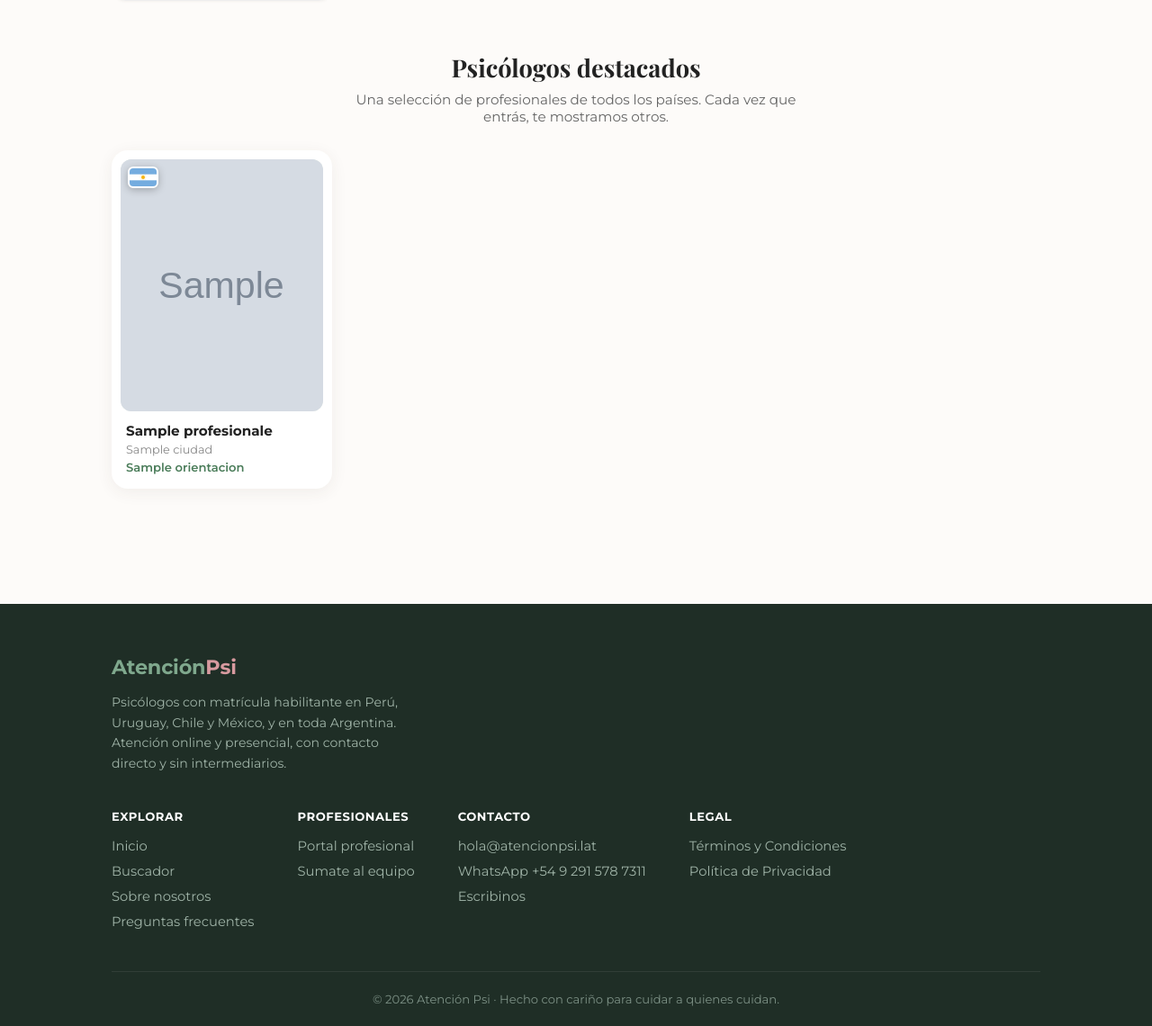
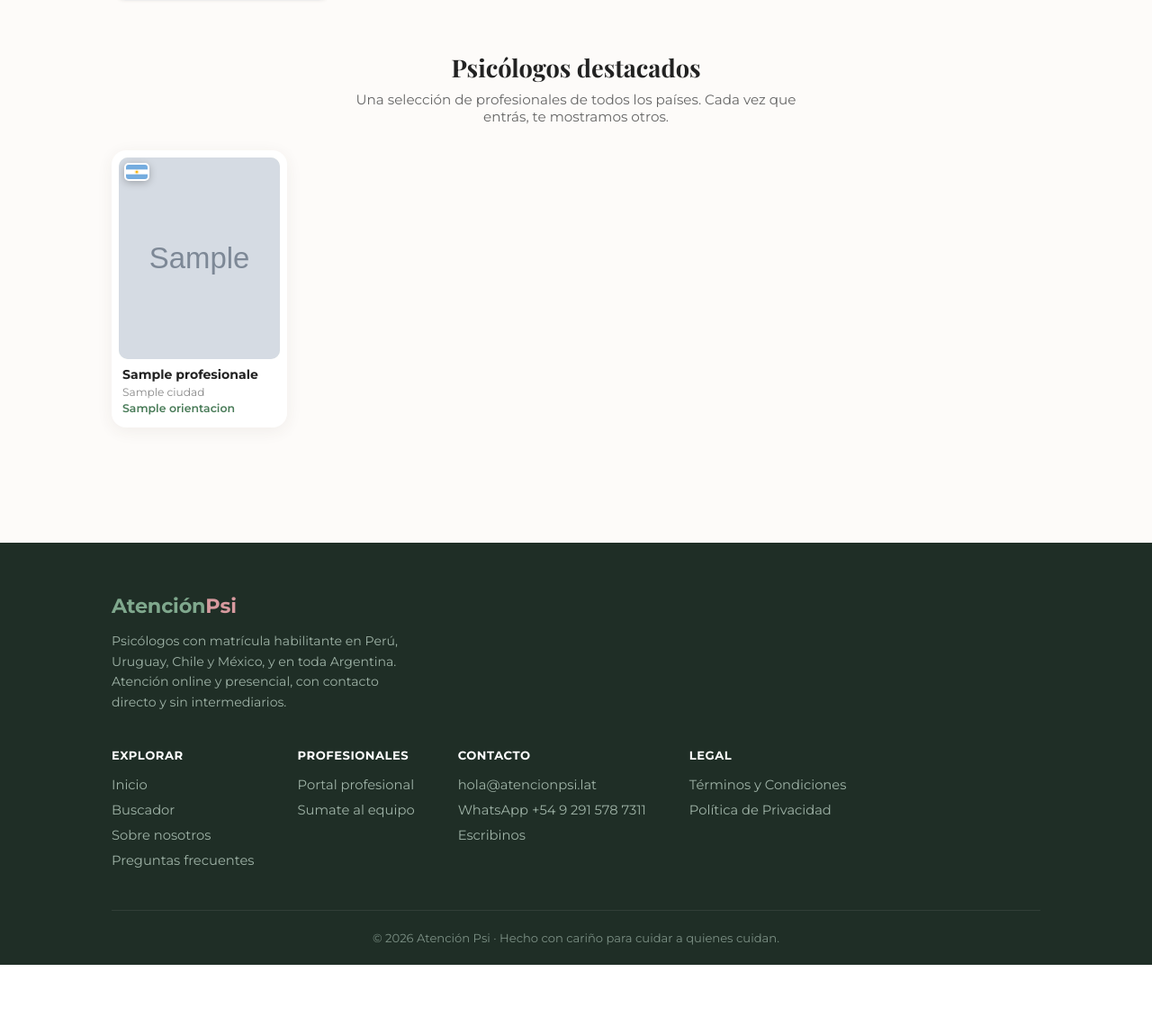
Before and after one commit to LeandroFrattini/atencionpsi-latam, a Django app: page / in a window 1280 px wide. Shown: the part 688-1828 px from the top of the page at 90% size. After the commit the page ends 1760 px from the top, so only its background shows below. Run offline with Django 5.2, Linux system fonts and the light colour scheme; data comes from the database, SQL or seed files in the repository; tables that the repository leaves empty hold one stand-in row (values such as "Sample post"); grey boxes marked "Sample" are stand-in pictures; a database or web service that is not in the repository returns one stand-in record (values such as "Sample title"); data that the repository does not hold is empty.

Commit message:
Inicio: 10 profesionales destacados en 2 filas de 5 (tarjetas más chicas)
Antes 8 en 2 filas de 4. La cantidad vive en CANTIDAD_DESTACADOS_INICIO;
la grilla pasa a 5 columnas con tarjetas más compactas (en celular sigue
en 2 columnas). Sube la versión del CSS.

Co-Authored-By: Claude Sonnet 5.5 <noreply@anthropic.com>

```diff
--- a/directorio/destacados.py
+++ b/directorio/destacados.py
@@ -17,6 +17,9 @@ from django.templatetags.static import static
 from .models import Pais, Psicologo
 
 logger = logging.getLogger(__name__)
+
+# Cuántos profesionales se muestran en el inicio: 2 filas de 5 tarjetas (ver .mix-grid en base.css).
+CANTIDAD_DESTACADOS_INICIO = 10
 
 CACHE_KEY = 'destacados_feed_argentina'
 CACHE_SEGUNDOS = 600
@@ -71,7 +74,7 @@ def _feed_argentina(pais):
         return []
 
 
-def mezcla_de_psicologos(cantidad=8):
+def mezcla_de_psicologos(cantidad=CANTIDAD_DESTACADOS_INICIO):
     """Hasta `cantidad` profesionales de todos los países activos, en orden aleatorio
     y repartidos entre países (para que no domine el que más tiene)."""
     grupos = []
--- a/directorio/views.py
+++ b/directorio/views.py
@@ -12,7 +12,7 @@ from django.shortcuts import get_object_or_404, redirect, render
 from .forms import ContactoForm
 from .models import Ciudad, Especialidad, Orientacion, Pais, Psicologo, Publico
 from . import buscador
-from .destacados import mezcla_de_psicologos
+from .destacados import CANTIDAD_DESTACADOS_INICIO, mezcla_de_psicologos
 from .taxonomia import clave
 
 logger = logging.getLogger(__name__)
@@ -39,7 +39,7 @@ def hub(request):
     return render(request, 'directorio/hub.html', {
         'paises': paises,
         # Mezcla distinta en cada visita, de todos los países activos.
-        'destacados': mezcla_de_psicologos(8),
+        'destacados': mezcla_de_psicologos(CANTIDAD_DESTACADOS_INICIO),
     })
 
 
--- a/static/css/base.css
+++ b/static/css/base.css
@@ -919,29 +919,30 @@ footer.site-footer { flex-shrink: 0; background: #1f2e26; color: #cddcd2; paddin
 .mix-destacados { margin-top: 56px; }
 .mix-destacados h2 { text-align: center; font-size: 1.7rem; margin: 0 0 8px; color: var(--texto-titulo); }
 .mix-sub { text-align: center; color: var(--texto-secundario); margin: 0 auto 28px; max-width: 520px; font-size: 0.95rem; }
-.mix-grid { display: grid; grid-template-columns: repeat(4, minmax(0, 1fr)); gap: 18px; }
+/* 10 profesionales en 2 filas de 5: tarjetas más chicas que cuando eran 8 en 2 filas de 4. */
+.mix-grid { display: grid; grid-template-columns: repeat(5, minmax(0, 1fr)); gap: 14px; }
 .mini-card {
-    display: flex; flex-direction: column; gap: 4px; background: #fff; border-radius: 18px; padding: 10px 10px 16px;
+    display: flex; flex-direction: column; gap: 3px; background: #fff; border-radius: 16px; padding: 8px 8px 13px;
     box-shadow: 0 4px 18px rgba(74, 60, 45, 0.07); transition: transform 0.25s ease, box-shadow 0.25s ease; min-width: 0;
 }
 .mini-card:hover { transform: translateY(-4px); box-shadow: 0 12px 28px rgba(74, 60, 45, 0.13); }
 .mini-foto {
-    position: relative; display: block; aspect-ratio: 4 / 5; border-radius: 12px; overflow: hidden;
-    background: var(--verde-suave); margin-bottom: 8px;
+    position: relative; display: block; aspect-ratio: 4 / 5; border-radius: 10px; overflow: hidden;
+    background: var(--verde-suave); margin-bottom: 6px;
 }
 .mini-foto > img { width: 100%; height: 100%; object-fit: cover; display: block; }
 .mini-inicial {
     display: flex; align-items: center; justify-content: center; width: 100%; height: 100%;
-    font-family: 'Playfair Display', Georgia, serif; font-size: 3rem; color: var(--verde-oscuro);
+    font-family: 'Playfair Display', Georgia, serif; font-size: 2.4rem; color: var(--verde-oscuro);
 }
 .mini-bandera {
-    position: absolute; top: 8px; left: 8px; width: 34px; height: 24px; border-radius: 6px; overflow: hidden;
+    position: absolute; top: 6px; left: 6px; width: 28px; height: 20px; border-radius: 5px; overflow: hidden;
     background: #fff; box-shadow: 0 2px 8px rgba(0, 0, 0, 0.25); border: 2px solid #fff;
 }
 .mini-bandera img { width: 100%; height: 100%; object-fit: cover; display: block; }
-.mini-nombre { font-weight: 700; font-size: 0.95rem; color: var(--texto-titulo); padding: 0 6px; overflow-wrap: anywhere; }
-.mini-ciudad { font-size: 0.8rem; color: var(--texto-tenue); padding: 0 6px; }
-.mini-enfoque { font-size: 0.82rem; color: var(--verde-oscuro); font-weight: 600; padding: 0 6px; }
+.mini-nombre { font-weight: 700; font-size: 0.88rem; line-height: 1.25; color: var(--texto-titulo); padding: 0 4px; overflow-wrap: anywhere; }
+.mini-ciudad { font-size: 0.76rem; color: var(--texto-tenue); padding: 0 4px; }
+.mini-enfoque { font-size: 0.78rem; line-height: 1.3; color: var(--verde-oscuro); font-weight: 600; padding: 0 4px; }
 @media (max-width: 860px) { .mix-grid { grid-template-columns: repeat(2, minmax(0, 1fr)); gap: 14px; } }
 
 /* ==== Buscador de psicólogos (búsqueda por palabras + filtros en vivo) ==== */
--- a/templates/base.html
+++ b/templates/base.html
@@ -36,7 +36,7 @@
     <link rel="preconnect" href="https://fonts.googleapis.com">
     <link rel="preconnect" href="https://fonts.gstatic.com" crossorigin>
     <link href="https://fonts.googleapis.com/css2?family=Playfair+Display:wght@600;700&family=Montserrat:wght@400;600;700&family=Caveat:wght@600;700&display=swap" rel="stylesheet">
-    <link rel="stylesheet" href="{% static 'css/base.css' %}?v=35">
+    <link rel="stylesheet" href="{% static 'css/base.css' %}?v=36">
     {% block json_ld %}{% endblock %}
     {% block extra_head %}{% endblock %}
 </head>
```
Also changed, not shown: directorio/tests_navegacion.py (+25 -0 lines).
